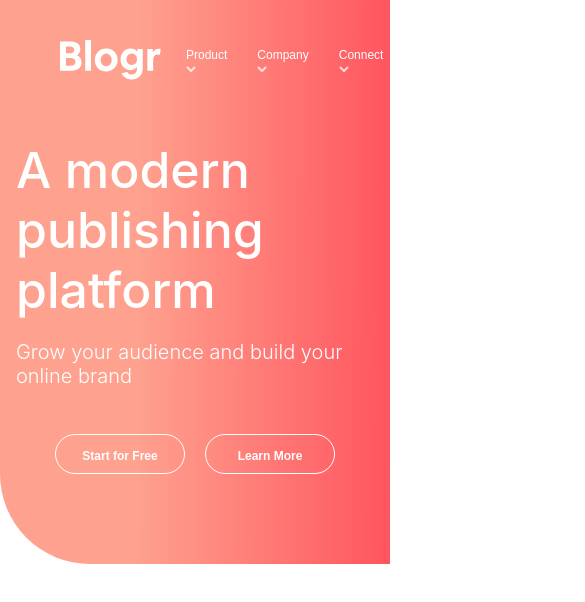
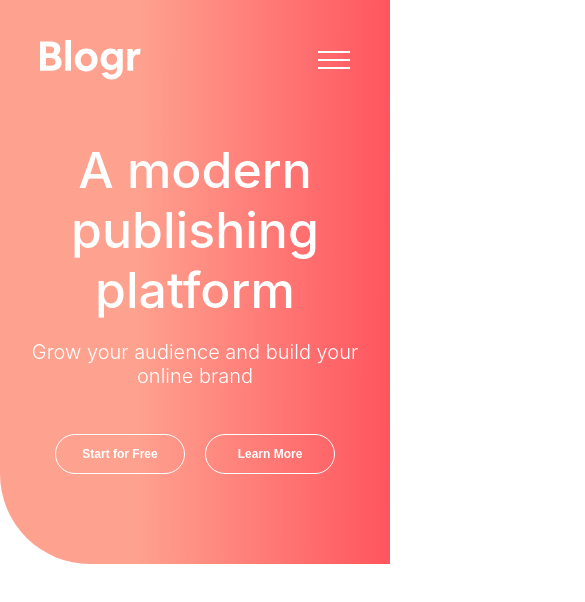
Before and after one commit to fl4viooliveira/blogr_landing_page, a Svelte app: page / in a window 390 px wide. Shown: the top 602 px of the page, 585 px wide, since content can reach past the window. Built offline with nearby package versions, Linux system fonts and the light colour scheme.

Commit message:
burger menu
working on hamburger menu tab, have to setup the dropdown menu

```diff
--- a/src/Header.svelte
+++ b/src/Header.svelte
@@ -1,8 +1,14 @@
+<script>
+    let active = false
+</script>
 
 <div class="container">
-    <nav>
+    <nav class:active on:click={() => active= !active}>
         <a href="#0" class="logo">
             <img src="../images/logo.svg" alt="logo">
+        </a>
+        <a href="#0" class="hamburger">
+            <img src="../images/icon-hamburger.svg" alt="hamburger">
         </a>
         <ul>
             <li>
@@ -67,10 +73,11 @@
     nav{
         display: grid;
         grid-template-columns: .5fr 2fr .5fr;
-        /* display: flex;
-        justify-content: space-between; */
         align-items: center;
         padding:40px 60px;
+    }
+    .hamburger{
+        display: none;
     }
     .logo{
         order: 1;
@@ -205,7 +212,7 @@
         padding-bottom: 20px;
         font-size: 50px;
         font-weight: 500;
-
+        text-align: center;
     }
     main p{
         display: flex;
@@ -213,11 +220,15 @@
         font-size: 20px;
         font-weight: 300;
         padding-bottom: 20px;
+        text-align: center;
     }
     .btn-botton{
         display: flex;
         justify-content: center;
         padding-bottom: 80px;
+    }
+    .btn-botton button:hover{
+        background: white;
     }
     .btn-botton button{
         background: none;
@@ -233,9 +244,55 @@
         font-size: 12px;
         font-weight: 600;
         text-decoration: none;
+        display: block;
+        padding: 10px;
+    }
+    .btn-botton button a:hover{
+        font-size: 13px;
+        color: rgb(247, 117, 10);
+        display:block
+    }
+    /* Media Query */
+    @media screen and (max-width: 700px){
+
+        nav{
+        display: grid;
+        grid-template-columns: .2fr 2fr .2fr;
+        align-items: center;
+        padding:40px 40px;
+    }
+        ul{
+            display: none;
+        }
+        .btn-nav{
+            display: none;
+        }
+        .hamburger{
+            display: block;
+            grid-column: 3/4;
+            grid-row: 1/2;
+        }
+        .active ul {
+            display: grid;
+            grid-column: 1/4;
+            width: 100%;
+            text-align: center;
+            background: rgb(255, 255, 255);
+            border-radius: 10px;
+            margin-top: 40px;
+        }
+        .active ul li a{
+            color: black;
+            font-size: 25px;
+            font-weight: 500;
+            margin: 15px;
+        }
+
+
     }
 
 
 
 
+
 </style>
```
Also changed, not shown: public/build/bundle.css, public/build/bundle.js, 1 other file (tests, documents, lock files or other folders).
